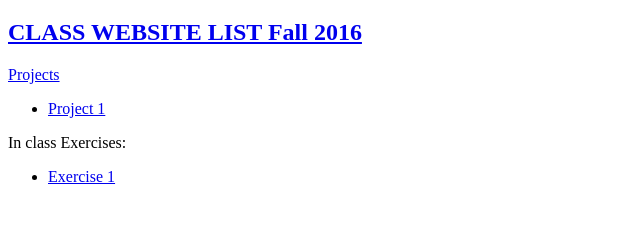
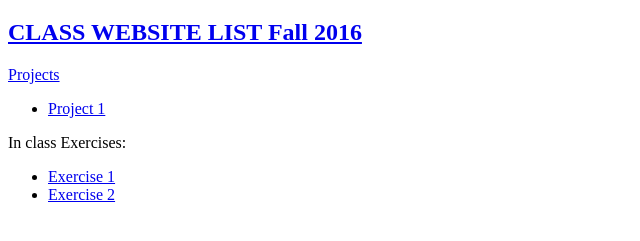
Before and after one commit to mharrington13/interactivemedia323, a plain HTML site: page index.html in a window 1280 px wide. Shown: the part 61-302 px from the top of the page, without its empty margins (0-640 px from the left). Drawn offline with Linux system fonts and the light colour scheme.

Commit message:
exercise2

```diff
--- a/index.html
+++ b/index.html
@@ -20,6 +20,7 @@
     <ul>
 
       <li><a href="http://mharrington13.github.io/interactivemedia323/exercise1/">Exercise 1</a></li>
+      <li><a href="http://mharrington13.github.io/interactivemedia323/exercise2/">Exercise 2</a></li>
 
     </ul>
   </p>
```
